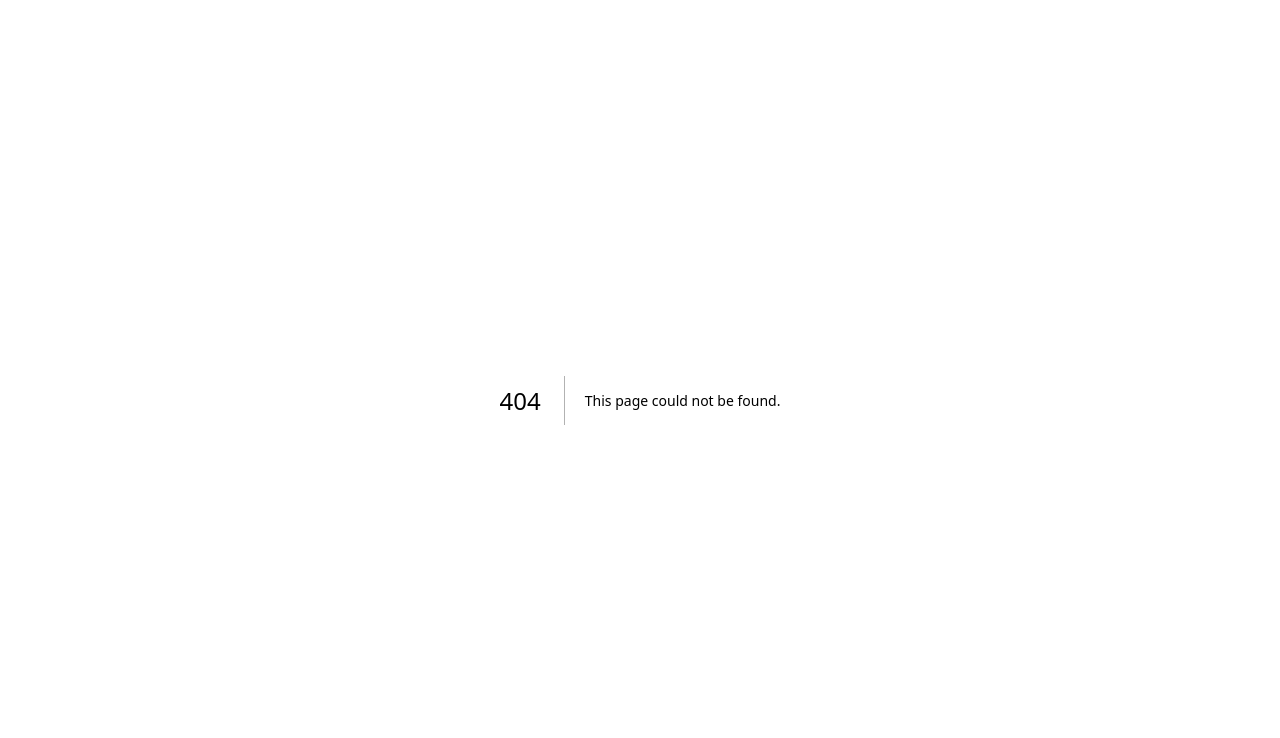
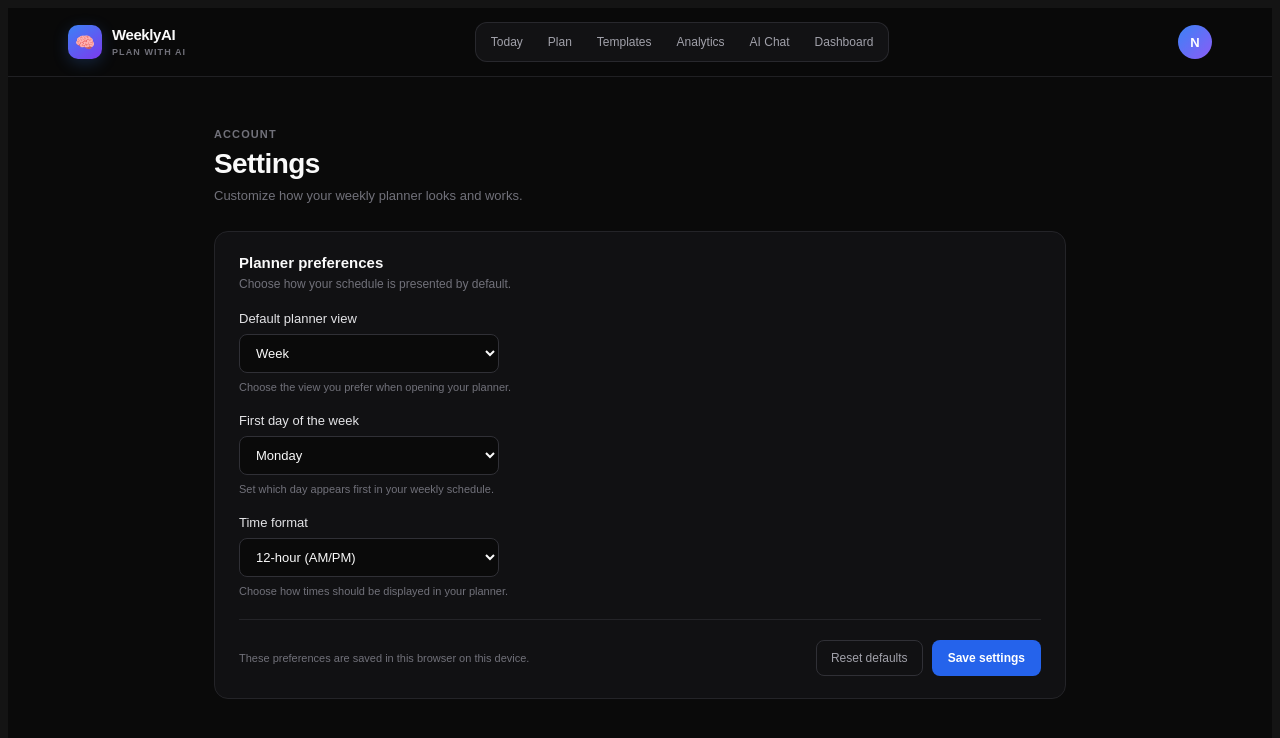
Before and after one commit to SahilArate/Multi-agent-AI-weekly-planner, a Next.js app in the folder frontend/: page /settings in a window 1280 px wide. Before the commit this address had no page. Shown: the top 738 px of the page. Built offline with nearby package versions, Linux system fonts and the light colour scheme; no server answers; sample sign-in values are in the browser's storage.

Commit message:
added the settings in profile

```diff
--- /dev/null
+++ b/frontend/src/app/settings/page.tsx
@@ -0,0 +1,261 @@
+'use client'
+
+import { FormEvent, useEffect, useState } from 'react'
+import { useRouter } from 'next/navigation'
+import Navbar from '@/components/Navbar'
+import { useStore } from '@/lib/store'
+
+type PlannerSettings = {
+  defaultView: 'week' | 'day'
+  weekStartsOn: 'monday' | 'sunday'
+  timeFormat: '12-hour' | '24-hour'
+}
+
+type Notice = { type: 'success' | 'error'; text: string }
+
+const STORAGE_KEY = 'weeklyai-settings'
+
+const defaultSettings: PlannerSettings = {
+  defaultView: 'week',
+  weekStartsOn: 'monday',
+  timeFormat: '12-hour',
+}
+
+const cardStyle = {
+  padding: '22px 24px',
+  border: '1px solid #242428',
+  borderRadius: '14px',
+  background: '#111113',
+}
+
+const selectStyle = {
+  width: '100%',
+  maxWidth: '260px',
+  padding: '10px 12px',
+  border: '1px solid #303036',
+  borderRadius: '8px',
+  background: '#0a0a0a',
+  color: '#fafafa',
+  fontSize: '13px',
+  fontFamily: 'inherit',
+}
+
+function isPlannerSettings(value: unknown): value is PlannerSettings {
+  if (typeof value !== 'object' || value === null) return false
+  const settings = value as Record<string, unknown>
+  return (
+    (settings.defaultView === 'week' || settings.defaultView === 'day')
+    && (settings.weekStartsOn === 'monday' || settings.weekStartsOn === 'sunday')
+    && (settings.timeFormat === '12-hour' || settings.timeFormat === '24-hour')
+  )
+}
+
+export default function SettingsPage() {
+  const { user } = useStore()
+  const router = useRouter()
+  const [settings, setSettings] = useState<PlannerSettings>(defaultSettings)
+  const [notice, setNotice] = useState<Notice | null>(null)
+
+  useEffect(() => {
+    if (!user) {
+      router.push('/login')
+      return
+    }
+
+    try {
+      const saved = localStorage.getItem(STORAGE_KEY)
+      if (saved === null) return
+
+      const parsed: unknown = JSON.parse(saved)
+      if (isPlannerSettings(parsed)) {
+        setSettings(parsed)
+      } else {
+        setNotice({ type: 'error', text: 'Your saved settings could not be read. Choose your preferences and save again.' })
+      }
+    } catch (error) {
+      console.error('Unable to load saved planner settings:', error)
+      setNotice({ type: 'error', text: 'Unable to load your saved settings. You can still update and save your preferences.' })
+    }
+  }, [user, router])
+
+  const handleSave = (event: FormEvent<HTMLFormElement>) => {
+    event.preventDefault()
+    setNotice(null)
+    try {
+      localStorage.setItem(STORAGE_KEY, JSON.stringify(settings))
+      setNotice({ type: 'success', text: 'Your planner preferences have been saved on this device.' })
+    } catch (error) {
+      console.error('Unable to save planner settings:', error)
+      setNotice({ type: 'error', text: 'Unable to save your settings. Check your browser storage and try again.' })
+    }
+  }
+
+  const handleReset = () => {
+    setSettings(defaultSettings)
+    setNotice(null)
+    try {
+      localStorage.removeItem(STORAGE_KEY)
+      setNotice({ type: 'success', text: 'Your planner preferences have been reset to the defaults.' })
+    } catch (error) {
+      console.error('Unable to reset planner settings:', error)
+      setNotice({ type: 'error', text: 'Unable to reset your saved settings. Check your browser storage and try again.' })
+    }
+  }
+
+  return (
+    <main style={{ minHeight: '100vh', background: '#0a0a0a' }}>
+      <Navbar />
+      <div style={{ maxWidth: '900px', margin: '0 auto', padding: '40px 24px 64px' }}>
+        <header style={{ marginBottom: '28px' }}>
+          <p style={{
+            color: '#71717a',
+            fontSize: '11px',
+            fontWeight: '600',
+            letterSpacing: '0.1em',
+            textTransform: 'uppercase',
+            marginBottom: '8px',
+          }}>Account</p>
+          <h1 style={{ color: '#fafafa', fontSize: '28px', letterSpacing: '-0.6px', margin: 0 }}>
+            Settings
+          </h1>
+          <p style={{ color: '#71717a', fontSize: '13px', marginTop: '8px' }}>
+            Customize how your weekly planner looks and works.
+          </p>
+        </header>
+
+        {notice && (
+          <div
+            role={notice.type === 'error' ? 'alert' : 'status'}
+            style={{
+              padding: '12px 14px',
+              borderRadius: '8px',
+              marginBottom: '18px',
+              color: notice.type === 'error' ? '#fca5a5' : '#86efac',
+              background: notice.type === 'error' ? '#2a1114' : '#102118',
+              border: `1px solid ${notice.type === 'error' ? '#5b2027' : '#1d5032'}`,
+              fontSize: '13px',
+            }}
+          >
+            {notice.text}
+          </div>
+        )}
+
+        <form onSubmit={handleSave}>
+          <section style={cardStyle} aria-labelledby="planner-preferences-heading">
+            <div style={{ marginBottom: '20px' }}>
+              <h2 id="planner-preferences-heading" style={{ color: '#fafafa', fontSize: '15px', margin: '0 0 6px' }}>
+                Planner preferences
+              </h2>
+              <p style={{ color: '#71717a', fontSize: '12px', margin: 0 }}>
+                Choose how your schedule is presented by default.
+              </p>
+            </div>
+
+            <div style={{ display: 'grid', gap: '20px' }}>
+              <label style={{ display: 'grid', gap: '8px', color: '#e4e4e7', fontSize: '13px' }}>
+                Default planner view
+                <select
+                  value={settings.defaultView}
+                  onChange={event => setSettings(current => ({
+                    ...current,
+                    defaultView: event.target.value as PlannerSettings['defaultView'],
+                  }))}
+                  style={selectStyle}
+                >
+                  <option value="week">Week</option>
+                  <option value="day">Day</option>
+                </select>
+                <span style={{ color: '#71717a', fontSize: '11px' }}>
+                  Choose the view you prefer when opening your planner.
+                </span>
+              </label>
+
+              <label style={{ display: 'grid', gap: '8px', color: '#e4e4e7', fontSize: '13px' }}>
+                First day of the week
+                <select
+                  value={settings.weekStartsOn}
+                  onChange={event => setSettings(current => ({
+                    ...current,
+                    weekStartsOn: event.target.value as PlannerSettings['weekStartsOn'],
+                  }))}
+                  style={selectStyle}
+                >
+                  <option value="monday">Monday</option>
+                  <option value="sunday">Sunday</option>
+                </select>
+                <span style={{ color: '#71717a', fontSize: '11px' }}>
+                  Set which day appears first in your weekly schedule.
+                </span>
+              </label>
+
+              <label style={{ display: 'grid', gap: '8px', color: '#e4e4e7', fontSize: '13px' }}>
+                Time format
+                <select
+                  value={settings.timeFormat}
+                  onChange={event => setSettings(current => ({
+                    ...current,
+                    timeFormat: event.target.value as PlannerSettings['timeFormat'],
+                  }))}
+                  style={selectStyle}
+                >
+                  <option value="12-hour">12-hour (AM/PM)</option>
+                  <option value="24-hour">24-hour</option>
+                </select>
+                <span style={{ color: '#71717a', fontSize: '11px' }}>
+                  Choose how times should be displayed in your planner.
+                </span>
+              </label>
+            </div>
+
+            <div style={{
+              display: 'flex',
+              alignItems: 'center',
+              justifyContent: 'space-between',
+              flexWrap: 'wrap',
+              gap: '12px',
+              paddingTop: '20px',
+              marginTop: '22px',
+              borderTop: '1px solid #242428',
+            }}>
+              <p style={{ color: '#71717a', fontSize: '11px', margin: 0 }}>
+                These preferences are saved in this browser on this device.
+              </p>
+              <div style={{ display: 'flex', gap: '9px' }}>
+                <button
+                  type="button"
+                  onClick={handleReset}
+                  style={{
+                    padding: '10px 14px',
+                    border: '1px solid #303036',
+                    borderRadius: '8px',
+                    background: 'transparent',
+                    color: '#a1a1aa',
+                    fontSize: '12px',
+                    cursor: 'pointer',
+                  }}
+                >
+                  Reset defaults
+                </button>
+                <button
+                  type="submit"
+                  style={{
+                    padding: '10px 16px',
+                    border: 0,
+                    borderRadius: '8px',
+                    background: '#2563eb',
+                    color: '#fff',
+                    fontSize: '12px',
+                    fontWeight: '600',
+                    cursor: 'pointer',
+                  }}
+                >
+                  Save settings
+                </button>
+              </div>
+            </div>
+          </section>
+        </form>
+      </div>
+    </main>
+  )
+}
--- a/frontend/src/components/Navbar.tsx
+++ b/frontend/src/components/Navbar.tsx
@@ -258,25 +258,22 @@ export default function Navbar() {
                     >
                       View Profile
                     </Link>
-                    <button
-                      type="button"
+                    <Link
+                      href="/settings"
                       role="menuitem"
-                      disabled
-                      title="Settings is not available yet"
+                      onClick={() => setProfileMenuOpen(false)}
                       style={{
+                        display: 'block',
                         width: '100%',
                         padding: '10px 12px',
-                        border: 0,
                         borderRadius: '8px',
-                        background: 'transparent',
-                        color: '#71717a',
+                        color: '#e4e4e7',
                         fontSize: '13px',
-                        textAlign: 'left',
-                        cursor: 'not-allowed',
+                        textDecoration: 'none',
                       }}
                     >
                       Settings
-                    </button>
+                    </Link>
                     <div style={{ height: '1px', background: '#303036', margin: '4px 0' }} />
                     <button
                       type="button"
```
